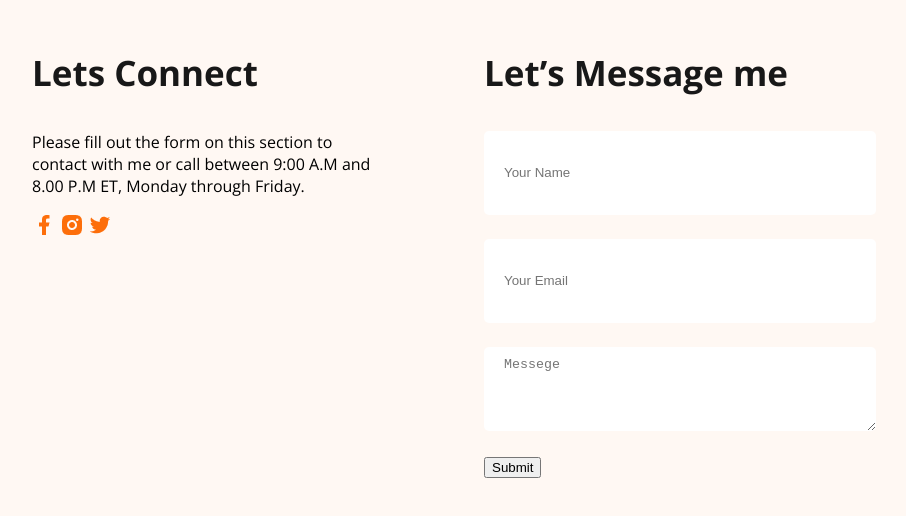
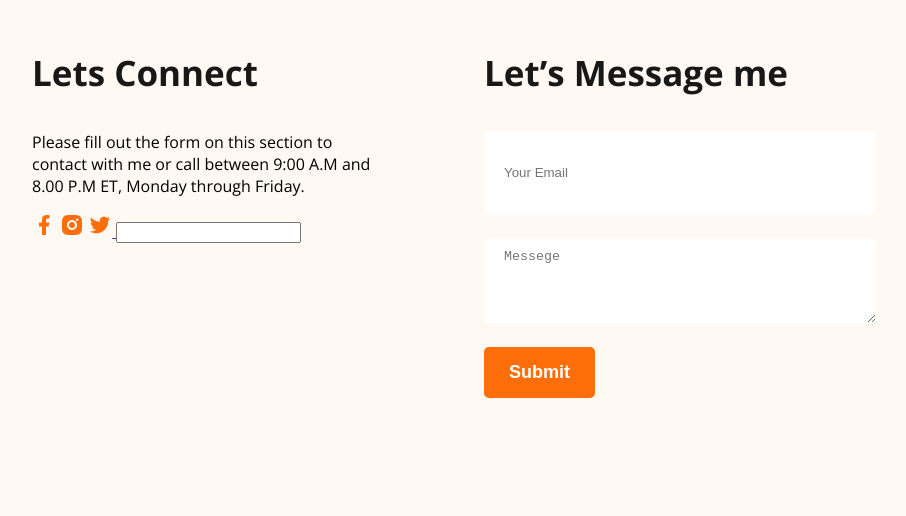
Before and after one commit to prokash4433/Web-Develpoper-Portfolio, a plain HTML site: page index.html in a window 1280 px wide. Shown: the part 3499-4015 px from the top of the page, without its empty margins (206-1112 px from the left). Drawn offline with nearby package versions, Linux system fonts and the light colour scheme.

```diff
--- a/index.html
+++ b/index.html
@@ -151,17 +151,17 @@
        <div>
         <a href=""><img src="images/icons/facebook.png" alt=""></a>
         <a href=""><img src="images/icons/insta.png" alt=""></a>
-        <a href=""><img src="images/icons/twitter.png" alt=""></a>
+        <a href=""><img src="images/icons/twitter.png" aolder="Your Name">
+            <input typelt=""></a>
        </div>
        </div>
 
        <div class="footer-column">
         <h3 class="section-title">Let’s Message me</h3>
         <form action="">
-            <input type="text" name="" id="" placeholder="Your Name">
-            <input type="Email" name="" id="" placeholder="Your Email">
+            <input type="text" name="" id="" placeh="Email" name="" id="" placeholder="Your Email">
             <textarea name="" id="" cols="30" rows="10" placeholder="Messege"></textarea>
-            <input class="btn-primary1" type="submit" value="Submit">
+            <input class="btn-primary" type="submit" value="Submit">
         </form>
        </div>
     </footer>
```
